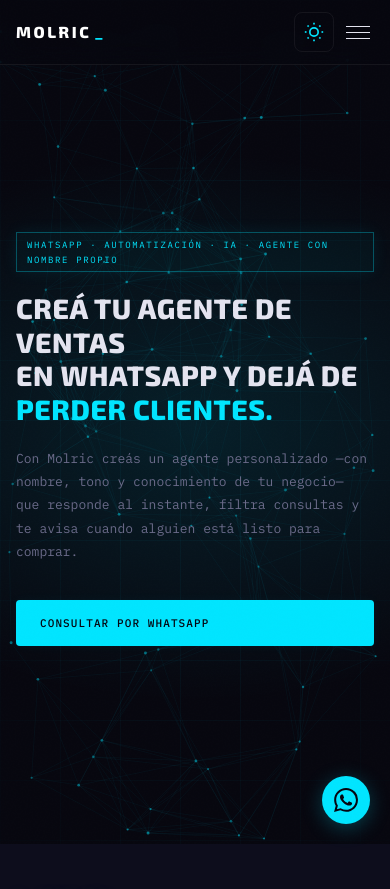
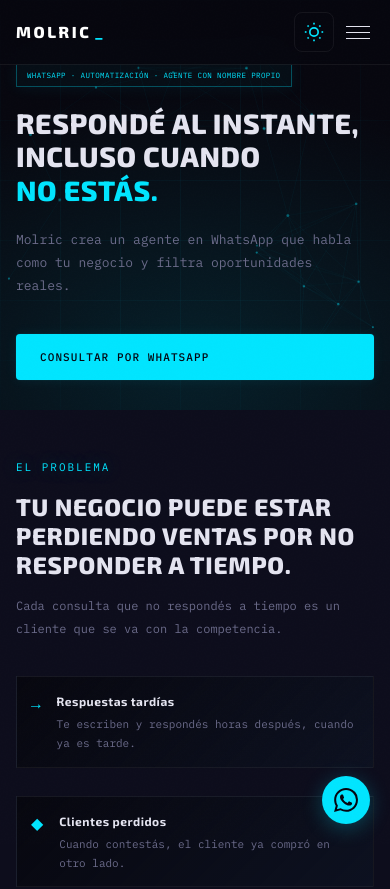
Before and after one commit to carlosmiguelcabrera/Molric, a Next.js app: page / in a window 390 px wide. Shown: the top 889 px of the page. Built offline with nearby package versions, Linux system fonts and the light colour scheme.

Commit message:
UI: hero texts and responsive layout fixes

```diff
--- a/app/components/HeroParticles.js
+++ b/app/components/HeroParticles.js
@@ -58,7 +58,10 @@ export default function HeroParticles() {
     }
 
     const initParticles = () => {
-      const count = 80 + Math.floor(Math.random() * 21) // 80–100
+      // Ajustar cantidad de partículas según el área para que no se amontonen en mobile
+      const area = canvas.width * canvas.height
+      // Definimos una cantidad base proporcional, con mínimo de 20 y máximo de 100
+      const count = Math.min(100, Math.max(20, Math.floor(area / 12000)))
       particles = Array.from({ length: count }, createParticle)
     }
 
@@ -124,6 +127,7 @@ export default function HeroParticles() {
 
     const handleResize = () => {
       resize()
+      initParticles() // Re-calcular la cantidad y posición al cambiar el tamaño de la pantalla
     }
 
     resize()
--- a/app/globals.css
+++ b/app/globals.css
@@ -250,7 +250,7 @@ nav {
   min-height: 100vh;
   display: flex;
   align-items: center;
-  padding: 140px 60px 100px;
+  padding: 100px 60px 180px;
   position: relative;
   overflow: hidden;
 }
@@ -773,9 +773,9 @@ footer {
   }
 
   section { padding: 64px 28px; }
-  #hero { padding: 110px 28px 70px; }
+  #hero { padding: 80px 28px 40px; min-height: auto; }
   .hero-headline { font-size: clamp(36px, 5vw, 56px); margin-bottom: 24px; }
-  .hero-tag { font-size: 10px; padding: 5px 12px; margin-bottom: 28px; }
+  .hero-tag { font-size: 9px; letter-spacing: 0.12em; white-space: nowrap; padding: 5px 12px; margin-bottom: 28px; }
   .hero-sub { font-size: 14px; max-width: 480px; }
   .hero-actions { gap: 12px; }
 
@@ -847,9 +847,9 @@ footer {
   }
 
   section { padding: 48px 16px; }
-  #hero { padding: 90px 16px 56px; }
+  #hero { padding: 60px 16px 30px; min-height: auto; }
   .hero-headline { font-size: clamp(28px, 6vw, 40px); margin-bottom: 20px; line-height: 1.2; }
-  .hero-tag { font-size: 9px; padding: 4px 10px; margin-bottom: 20px; }
+  .hero-tag { font-size: 7.5px; letter-spacing: 0.05em; white-space: nowrap; padding: 4px 10px; margin-bottom: 20px; }
   .hero-sub { font-size: 13px; max-width: 100%; margin-bottom: 36px; line-height: 1.8; }
   .hero-actions { flex-direction: column; }
   .btn-primary, .btn-secondary { width: 100%; padding: 14px 24px; font-size: 11px; }
--- a/app/page.js
+++ b/app/page.js
@@ -179,14 +179,14 @@ export default function Home() {
         <div className="hero-grid-bg"></div>
         <div className="hero-glow"></div>
         <div className="hero-content" style={{ position: 'relative', zIndex: 1 }}>
-          <span className="hero-tag">WhatsApp · Automatización · IA · Agente con nombre propio</span>
+          <span className="hero-tag">WhatsApp · Automatización · Agente con nombre propio</span>
           <h1 className="hero-headline">
-            Creá tu agente de ventas<br />
-            en WhatsApp y dejá de<br />
-            <em>perder clientes.</em>
+            Respondé al instante,<br />
+            incluso cuando<br />
+            <em>no estás.</em>
           </h1>
           <p className="hero-sub">
-            Con Molric creás un agente personalizado —con nombre, tono y conocimiento de tu negocio— que responde al instante, filtra consultas y te avisa cuando alguien está listo para comprar.
+            Molric crea un agente en WhatsApp que habla como tu negocio y filtra oportunidades reales.
           </p>
           <div className="hero-actions">
             <a className="btn-primary" href="https://wa.me/5491234567890?text=Hola,%20quiero%20saber%20más%20sobre%20Molric">Consultar por WhatsApp</a>
```
Also changed, not shown: diff.txt (added), diff_fixed.txt (added).
